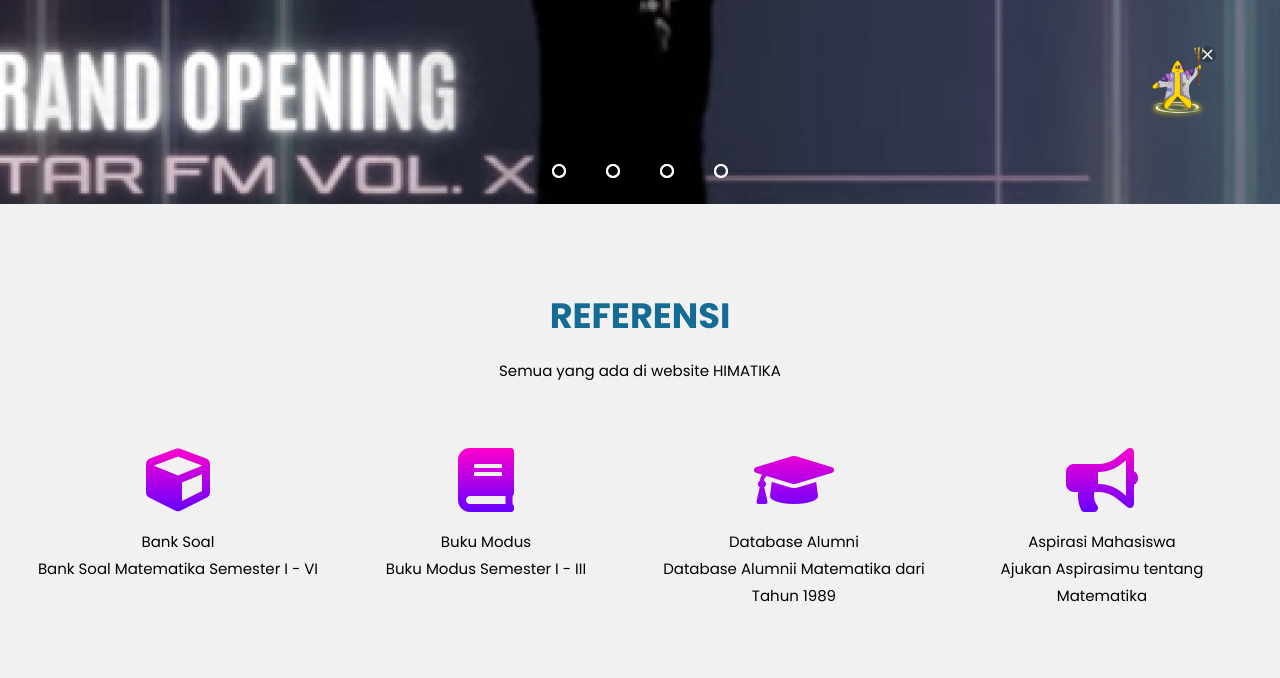
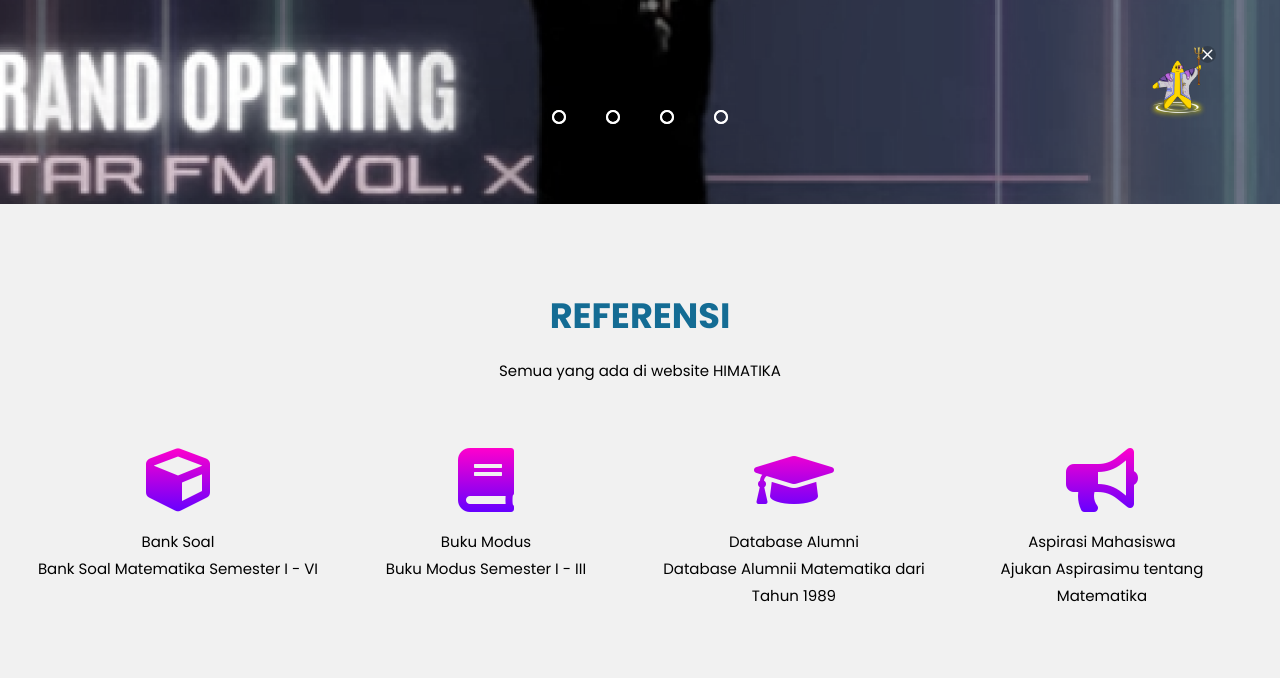
Before and after one commit to webhimatika/progress-website, a PHP site: page / in a window 1280 px wide. Shown: the part 596-1274 px from the top of the page. Run offline with PHP 8.4, Linux system fonts and the light colour scheme; grey boxes are pictures that could not be loaded.

Commit message:
update lagi stylesheet

```diff
--- a/css/home-style-2.css
+++ b/css/home-style-2.css
@@ -184,7 +184,7 @@
 .navigation-manual{
     position: absolute;
     width: 100%;
-    margin-top: 260px;
+    bottom: 10%;
     display: flex;
     justify-content: center;
 
@@ -228,7 +228,7 @@
     display: flex;
     width: 100%;
     justify-content: center;
-    margin-top: 760px;
+    bottom: 10%;
 }
 
 .navigation-auto div{
```
